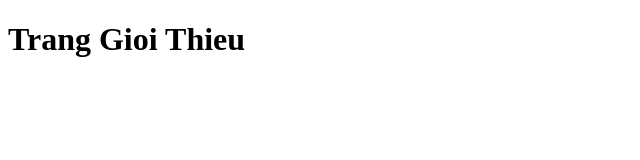
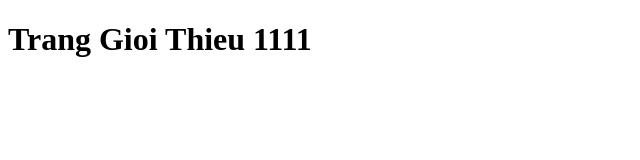
Before and after one commit to thienphucapexm-sudo/todo-web-final, a plain HTML site: page gioi-thieu.html in a window 1280 px wide. Shown: the full height of the page, 0-640 px from the left. Drawn offline with Linux system fonts and the light colour scheme.

Commit message:
chỉnh sửa trang giới thiệu

```diff
--- a/gioi-thieu.html
+++ b/gioi-thieu.html
@@ -6,6 +6,6 @@
     <title>TRANG GIOI THIEU</title>
 </head>
 <body>
-    <h1>Trang Gioi Thieu</h1>
+    <h1>Trang Gioi Thieu 1111</h1>
 </body>
 </html>
```
